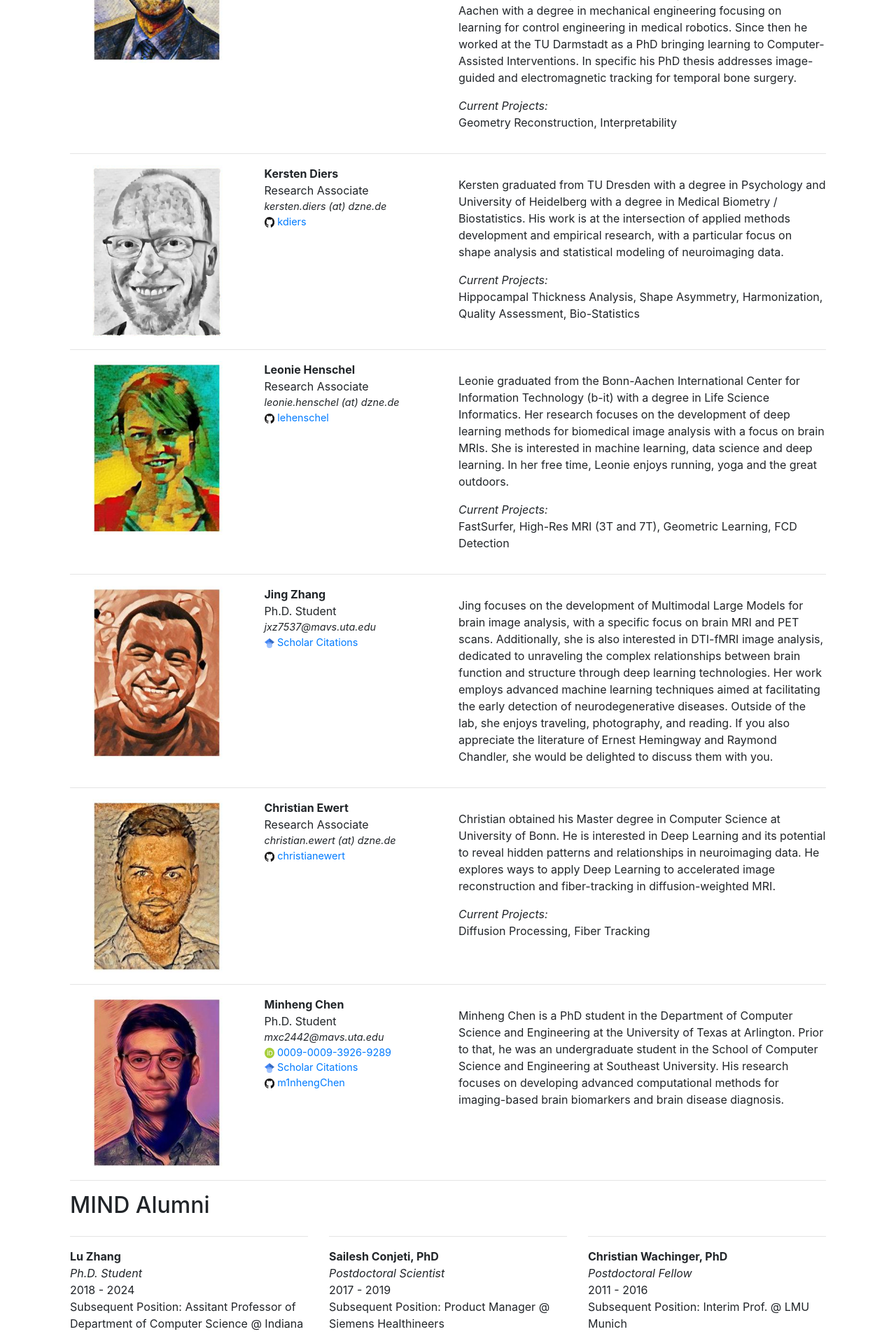
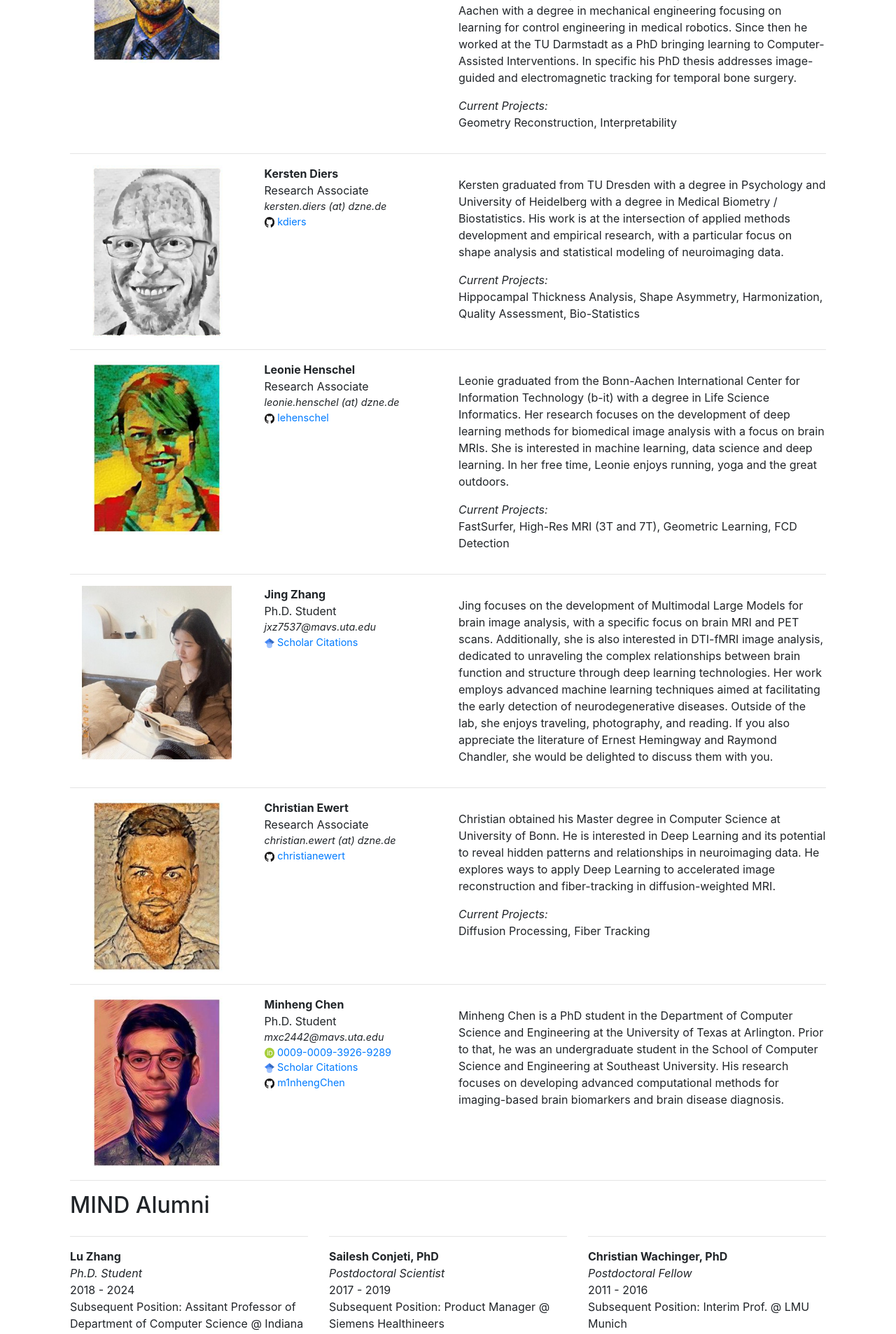
Before and after one commit to Deep-MI/Deep-MI.github.io, a Jekyll site: the page built from members/index.html, in a window 1280 px wide. Shown: the part 1414-3320 px from the top of the page at 70% size. Built offline with Jekyll 4.4.1, drawn with Linux system fonts in a browser that asks for light colours; nearby versions of some CDN libraries; comment, search, counter and statistics services are not loaded.

Commit message:
Update members.yml

```diff
--- a/_data/members.yml
+++ b/_data/members.yml
@@ -84,7 +84,7 @@
   projects: 'FastSurfer, High-Res MRI (3T and 7T), Geometric Learning, FCD Detection'
 
 - name: Jing Zhang
-  image: /static/img/members/estrada.jpg
+  image: /static/img/members/Jing Zhang.jpg
   position: Ph.D. Student
   email: jxz7537@mavs.uta.edu
   scholar: iYvua8EAAAAJ&hl
```
